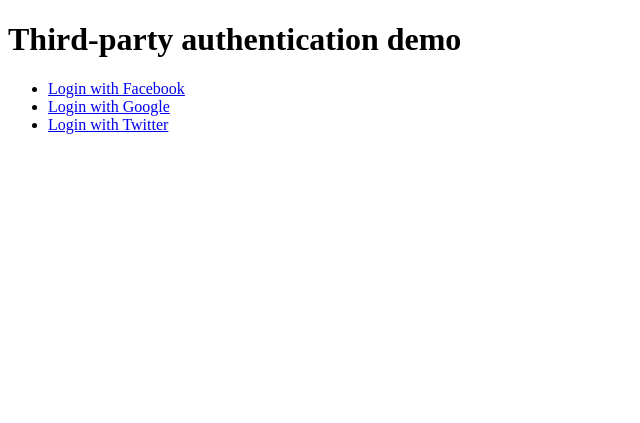
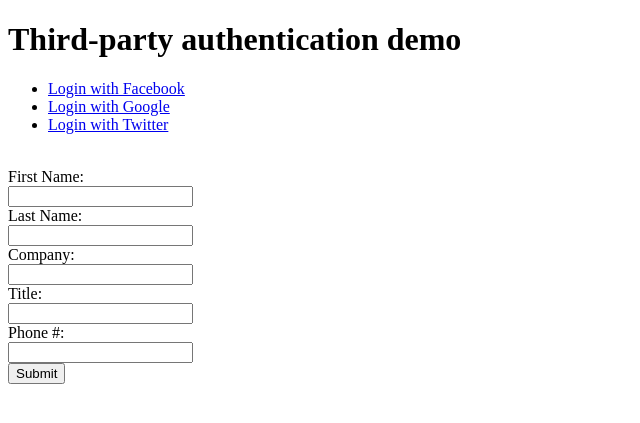
Before and after one commit to CKFrantz/deli-press-upload, a Django app: page / in a window 1280 px wide. Shown: the top 423 px of the page, without its empty margins (0-640 px from the left). Run offline with Django 3.2, Linux system fonts and the light colour scheme; some libraries are stand-ins or nearby versions.

Commit message:
added button tests

```diff
--- a/delipress/delipress/templates/home.html
+++ b/delipress/delipress/templates/home.html
@@ -25,6 +25,18 @@
      </li>
    {% endif %}
    </ul>
+    <!-- Button Tests -->
+	<br />
+	<div>
+		<form action="#" method="get">
+			<div>First Name:</div><input type="text" value="" name="fname" size="20"/><br />
+			<div>Last Name:</div><input type="text" value="" name="lname" size="20"/><br />
+			<div>Company:</div><input type="text" value="" name="cname" size="20"/><br />
+			<div>Title:</div><input type="text" value="" name="title" size="20"/><br />
+			<div>Phone #:</div><input type="text" value="" name="pnumber" size="20"/><br />
+			<input type="submit" class="btn" value="Submit" name="mybtn">
+		</form>
+	</div>
  </p>
  </div>
 {% endblock %}
```
